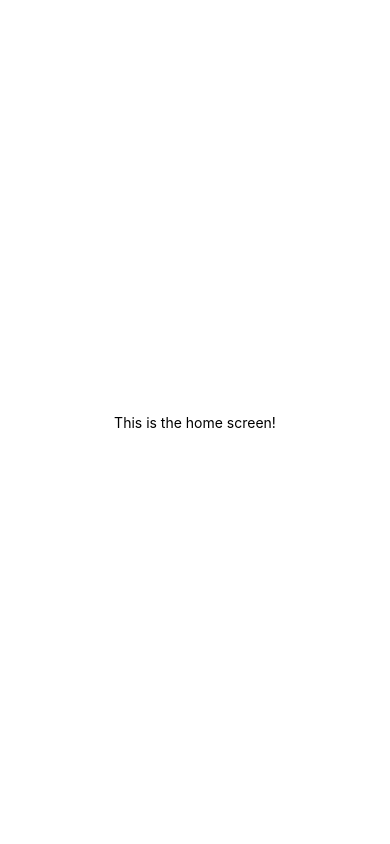
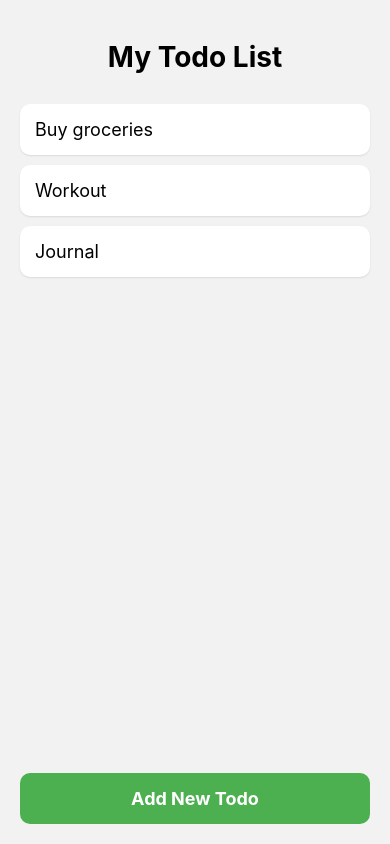
Before and after one commit to Pro-duck400/Assignment1_3701ICT_Ekaterina, a React Native app: screen / in a window 390 px wide. Built offline with nearby package versions, Linux system fonts and the light colour scheme.

Commit message:
Milestone 1: Added in draft version of home page

```diff
--- /dev/null
+++ b/src/components/ListItems.js
@@ -0,0 +1,27 @@
+import React from "react";
+import { View, Text, StyleSheet } from "react-native";
+
+export default function ListItems({ title }) {
+  return (
+    <View style={styles.todoItem}>
+      <Text style={styles.todoText}>{title}</Text>
+    </View>
+  );
+}
+
+const styles = StyleSheet.create({
+  todoItem: {
+    backgroundColor: "#fff",
+    padding: 15,
+    borderRadius: 10,
+    marginBottom: 10,
+    elevation: 2,
+    shadowColor: "#000",
+    shadowOffset: { width: 0, height: 1 },
+    shadowOpacity: 0.1,
+    shadowRadius: 2,
+  },
+  todoText: {
+    fontSize: 18,
+  },
+});
--- /dev/null
+++ b/src/components/TButton.js
@@ -0,0 +1,6 @@
+import React from "react";
+import { Button } from "react-native";
+
+export default function TButton({ buttonName, onPress }) {
+  return <Button title={buttonName} />;
+}
--- a/src/screens/Home.js
+++ b/src/screens/Home.js
@@ -1,11 +1,26 @@
-import { StatusBar } from 'expo-status-bar';
-import { StyleSheet, Text, View } from 'react-native';
+import React from "react";
+import { View, Text, StyleSheet, TouchableOpacity } from "react-native";
+import ListItems from "../components/ListItems";
 
 export default function Home() {
+  const listItems = [
+    { id: 1, title: "Buy groceries" },
+    { id: 2, title: "Workout" },
+    { id: 3, title: "Journal" },
+  ];
+
   return (
     <View style={styles.container}>
-      <Text>This is the home screen!</Text>
-      <StatusBar style="auto" />
+      <Text style={styles.title}>My Todo List</Text>
+      <View style={styles.listContainer}>
+        {listItems.map((item) => (
+          <ListItems key={item.id} title={item.title} />
+        ))}
+      </View>
+
+      <TouchableOpacity style={styles.addButton}>
+        <Text style={styles.addButtonText}>Add New Todo</Text>
+      </TouchableOpacity>
     </View>
   );
 }
@@ -13,8 +28,29 @@ export default function Home() {
 const styles = StyleSheet.create({
   container: {
     flex: 1,
-    backgroundColor: '#fff',
-    alignItems: 'center',
-    justifyContent: 'center',
+    backgroundColor: "#f2f2f2",
+    padding: 20,
+  },
+  title: {
+    fontSize: 28,
+    fontWeight: "bold",
+    textAlign: "center",
+    marginVertical: 20,
+  },
+  listContainer: {
+    flex: 1,
+    marginVertical: 10,
+  },
+  addButton: {
+    backgroundColor: "#4CAF50",
+    padding: 15,
+    borderRadius: 10,
+    alignItems: "center",
+    marginTop: 20,
+  },
+  addButtonText: {
+    color: "#fff",
+    fontSize: 18,
+    fontWeight: "bold",
   },
 });
```
Also changed, not shown: src/components/Title.js (added, +18 -0 lines).
